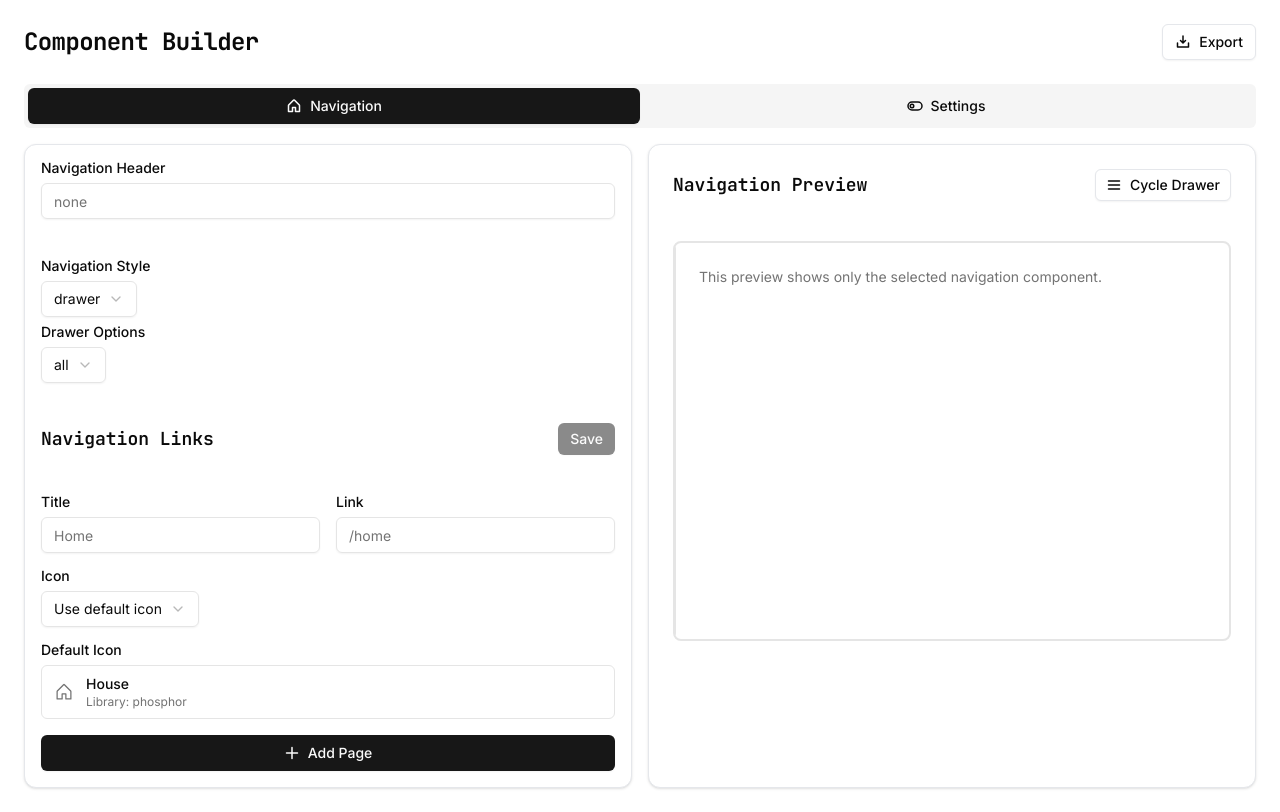
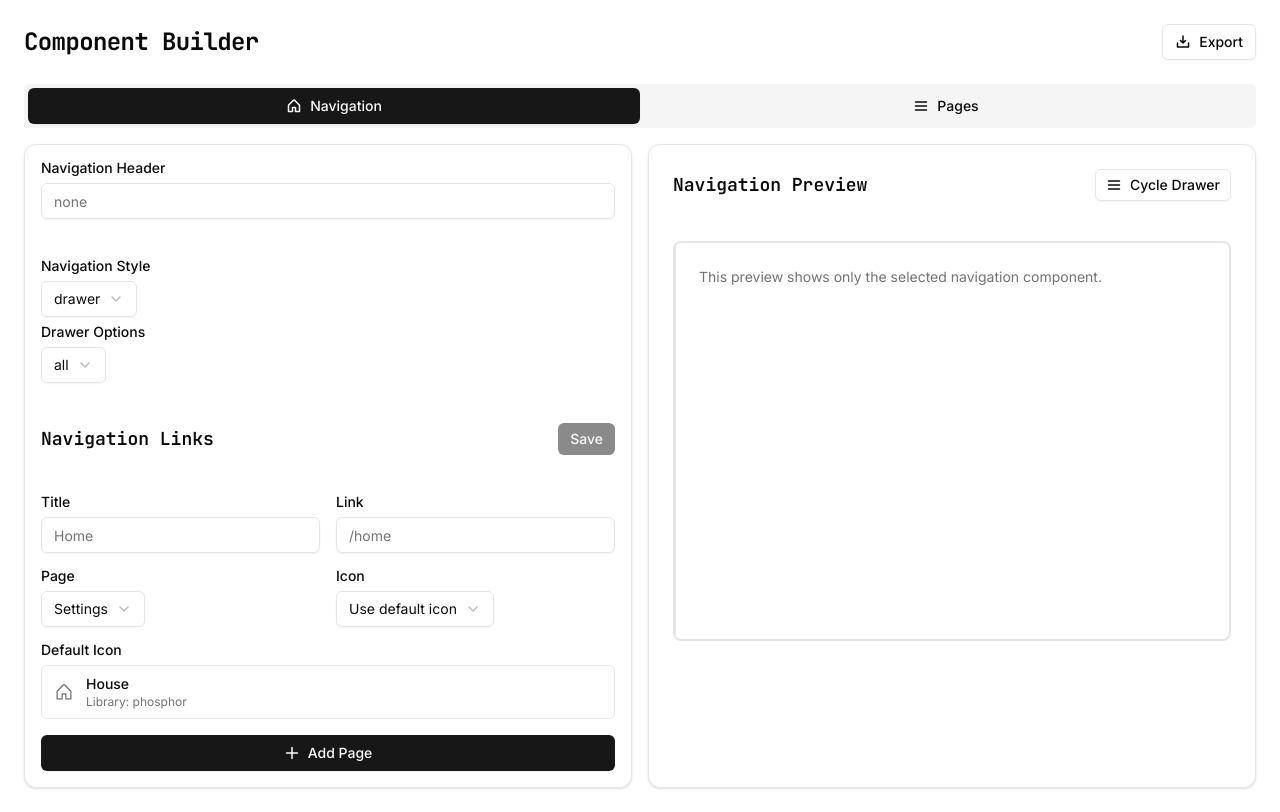
Before and after one commit to davidascholer/appgen-ui, a React (Vite) app: page / in a window 1280 px wide. Built offline with nearby package versions, Linux system fonts and the light colour scheme.

Commit message:
export update

```diff
--- a/src/App.tsx
+++ b/src/App.tsx
@@ -43,6 +43,7 @@ interface NavPage {
   id: string;
   title: string;
   link: string;
+  pageId: string;
   icon: {
     name: string;
     library: IconLibrary;
@@ -72,24 +73,44 @@ interface SelectSettingItem {
 
 type SettingsItem = ToggleSettingItem | InputSettingItem | SelectSettingItem;
 
+interface PresetSettingsPage {
+  id: string;
+  kind: "preset";
+  pageType: "settings";
+  title: string;
+  shown: boolean;
+  items: SettingsItem[];
+}
+
+interface CustomPage {
+  id: string;
+  kind: "custom";
+  pageType: "custom";
+  title: string;
+  shown: boolean;
+}
+
+interface PagesConfig {
+  preset: PresetSettingsPage;
+  custom: Record<string, never>;
+}
+
 interface AppConfig {
   id: string;
   components: {
-    navigationDrawer: {
+    navigation: {
       shown: boolean;
       navigationHeader: string;
       navigationStyle: NavigationStyle;
       pages: NavPage[];
     };
-    settings: {
-      shown: boolean;
-      items: SettingsItem[];
-    };
-  };
+  };
+  pages: PagesConfig;
 }
 
 type DrawerState = "closed" | "icons-only" | "open";
-type ActiveTab = "navigation" | "settings";
+type ActiveTab = "navigation" | "pages";
+type PagesTab = "preset" | "custom";
 type IconEntryMode = "default" | "manual";
 type IconLibrary = "phosphor" | "lucide" | "heroicons";
 type DrawerVariant = "short" | "long" | "all";
@@ -114,6 +135,15 @@ const DEFAULT_NAVIGATION_STYLE: NavigationStyle = {
   type: "drawer",
   variant: "all",
 };
+
+const createDefaultSettingsPage = (): PresetSettingsPage => ({
+  id: "settings",
+  kind: "preset",
+  pageType: "settings",
+  title: "Settings",
+  shown: true,
+  items: [],
+});
 
 const getPhosphorIconComponent = (iconName: string) => {
   const iconMap = {
@@ -197,16 +227,16 @@ const renderNavIcon = (
 const DEFAULT_CONFIG: AppConfig = {
   id: crypto.randomUUID(),
   components: {
-    navigationDrawer: {
+    navigation: {
       shown: true,
       navigationHeader: "",
       navigationStyle: DEFAULT_NAVIGATION_STYLE,
       pages: [],
     },
-    settings: {
-      shown: true,
-      items: [],
   },
+  pages: {
+    preset: createDefaultSettingsPage(),
+    custom: {},
   },
 };
 
@@ -215,7 +245,14 @@ const normalizeConfig = (input: unknown): AppConfig => {
 
   const maybeConfig = input as {
     id?: string;
+    pages?: unknown;
     components?: {
+      navigation?: {
+        navigationHeader?: unknown;
+        navigationStyle?: unknown;
+        pages?: unknown;
+        items?: unknown;
+      };
       navigationDrawer?: {
         navigationHeader?: unknown;
         navigationStyle?: unknown;
@@ -223,12 +260,16 @@ const normalizeConfig = (input: unknown): AppConfig => {
         items?: unknown;
       };
       settings?: {
+        shown?: unknown;
         items?: unknown;
       };
     };
   };
 
-  const navStyleRaw = maybeConfig.components?.navigationDrawer?.navigationStyle;
+  const navRoot =
+    maybeConfig.components?.navigation ?? maybeConfig.components?.navigationDrawer;
+
+  const navStyleRaw = navRoot?.navigationStyle;
   const normalizedNavStyle: NavigationStyle = (() => {
     if (!navStyleRaw || typeof navStyleRaw !== "object") {
       return DEFAULT_NAVIGATION_STYLE;
@@ -259,9 +300,7 @@ const normalizeConfig = (input: unknown): AppConfig => {
     };
   })();
 
-  const navPagesRaw =
-    maybeConfig.components?.navigationDrawer?.pages ??
-    maybeConfig.components?.navigationDrawer?.items;
+  const navPagesRaw = navRoot?.pages ?? navRoot?.items;
 
   const navPages: NavPage[] = Array.isArray(navPagesRaw)
     ? navPagesRaw.map((entry) => {
@@ -306,14 +345,18 @@ const normalizeConfig = (input: unknown): AppConfig => {
           id: page.id || crypto.randomUUID(),
           title: typeof page.title === "string" ? page.title : "Untitled",
           link: typeof page.link === "string" ? page.link : "#",
+          pageId:
+            typeof page.pageId === "string" && page.pageId.trim().length > 0
+              ? page.pageId
+              : "settings",
           icon: normalizedIcon,
         };
       })
     : [];
 
-  const settingsItemsRaw = maybeConfig.components?.settings?.items;
-  const settingsItems: SettingsItem[] = Array.isArray(settingsItemsRaw)
-    ? settingsItemsRaw.map((entry) => {
+  const parseSettingsItems = (value: unknown): SettingsItem[] =>
+    Array.isArray(value)
+      ? value.map((entry) => {
         const item = entry as Partial<SettingsItem> & {
           value?: unknown;
         };
@@ -351,24 +394,87 @@ const normalizeConfig = (input: unknown): AppConfig => {
       })
       : [];
 
+  const legacySettingsItems = parseSettingsItems(
+    maybeConfig.components?.settings?.items,
+  );
+
+  const parseSettingsPresetPage = (
+    value: unknown,
+  ): PresetSettingsPage | undefined => {
+    if (!value || typeof value !== "object") return undefined;
+
+    const page = value as {
+      id?: unknown;
+      kind?: unknown;
+      pageType?: unknown;
+      title?: unknown;
+      shown?: unknown;
+      items?: unknown;
+    };
+
+    const isSettingsPage =
+      page.pageType === "settings" ||
+      page.id === "settings" ||
+      page.kind === "preset";
+
+    if (!isSettingsPage) return undefined;
+
+    return {
+      id:
+        typeof page.id === "string" && page.id.trim().length > 0
+          ? page.id
+          : "settings",
+      kind: "preset",
+      pageType: "settings",
+      title:
+        typeof page.title === "string" && page.title.trim().length > 0
+          ? page.title
+          : "Settings",
+      shown: typeof page.shown === "boolean" ? page.shown : true,
+      items: parseSettingsItems(page.items),
+    };
+  };
+
+  const rawPages = maybeConfig.pages;
+  const objectPreset =
+    rawPages && typeof rawPages === "object" && !Array.isArray(rawPages)
+      ? parseSettingsPresetPage((rawPages as { preset?: unknown }).preset)
+      : undefined;
+
+  const arrayPreset = Array.isArray(rawPages)
+    ? rawPages
+        .map((entry) => parseSettingsPresetPage(entry))
+        .find((page): page is PresetSettingsPage => Boolean(page))
+    : undefined;
+
+  const fallbackSettingsPage: PresetSettingsPage = {
+    ...createDefaultSettingsPage(),
+    shown:
+      typeof maybeConfig.components?.settings?.shown === "boolean"
+        ? maybeConfig.components.settings.shown
+        : true,
+    items: legacySettingsItems,
+  };
+
+  const normalizedPages: PagesConfig = {
+    preset: objectPreset || arrayPreset || fallbackSettingsPage,
+    custom: {},
+  };
+
   return {
     id: maybeConfig.id || crypto.randomUUID(),
     components: {
-      navigationDrawer: {
+      navigation: {
         shown: true,
         navigationHeader:
-          typeof maybeConfig.components?.navigationDrawer?.navigationHeader ===
-          "string"
-            ? maybeConfig.components.navigationDrawer.navigationHeader
+          typeof navRoot?.navigationHeader === "string"
+            ? navRoot.navigationHeader
             : "",
         navigationStyle: normalizedNavStyle,
         pages: navPages,
       },
-      settings: {
-        shown: true,
-        items: settingsItems,
     },
-    },
+    pages: normalizedPages,
   };
 };
 
@@ -386,6 +492,7 @@ function App() {
   const [drawerState, setDrawerState] = useState<DrawerState>("closed");
   const [newLinkTitle, setNewLinkTitle] = useState("");
   const [newLinkUrl, setNewLinkUrl] = useState("");
+  const [newLinkPageId, setNewLinkPageId] = useState("settings");
   const [newLinkIconMode, setNewLinkIconMode] =
     useState<IconEntryMode>("default");
   const [newLinkIconLibrary, setNewLinkIconLibrary] =
@@ -398,6 +505,8 @@ function App() {
   const [exportDialogOpen, setExportDialogOpen] = useState(false);
   const [iconHelpDialogOpen, setIconHelpDialogOpen] = useState(false);
   const [activeTab, setActiveTab] = useState<ActiveTab>("navigation");
+  const [pagesTab, setPagesTab] = useState<PagesTab>("preset");
+  const [selectedPresetPageId, setSelectedPresetPageId] = useState("settings");
   const [previewToggleValues, setPreviewToggleValues] = useState<
     Record<string, boolean>
   >({});
@@ -405,13 +514,13 @@ function App() {
     Record<string, string>
   >({});
   const [navDraftPages, setNavDraftPages] = useState<NavPage[]>(
-    () => config.components.navigationDrawer.pages,
+    () => config.components.navigation.pages,
   );
   const [navDraftHeader, setNavDraftHeader] = useState<string>(
-    () => config.components.navigationDrawer.navigationHeader,
+    () => config.components.navigation.navigationHeader,
   );
   const [navDraftStyle, setNavDraftStyle] = useState<NavigationStyle>(
-    () => config.components.navigationDrawer.navigationStyle,
+    () => config.components.navigation.navigationStyle,
   );
 
   useEffect(() => {
@@ -419,21 +528,96 @@ function App() {
   }, [config]);
 
   useEffect(() => {
-    setNavDraftPages(config.components.navigationDrawer.pages);
-  }, [config.components.navigationDrawer.pages]);
+    setNavDraftPages(config.components.navigation.pages);
+  }, [config.components.navigation.pages]);
 
   useEffect(() => {
-    setNavDraftHeader(config.components.navigationDrawer.navigationHeader);
-  }, [config.components.navigationDrawer.navigationHeader]);
+    setNavDraftHeader(config.components.navigation.navigationHeader);
+  }, [config.components.navigation.navigationHeader]);
 
   useEffect(() => {
-    setNavDraftStyle(config.components.navigationDrawer.navigationStyle);
-  }, [config.components.navigationDrawer.navigationStyle]);
+    setNavDraftStyle(config.components.navigation.navigationStyle);
+  }, [config.components.navigation.navigationStyle]);
 
   const safeConfig = config || DEFAULT_CONFIG;
+  const normalizedPages =
+    safeConfig.pages &&
+    typeof safeConfig.pages === "object" &&
+    !Array.isArray(safeConfig.pages) &&
+    "preset" in safeConfig.pages
+      ? (safeConfig.pages as PagesConfig)
+      : {
+          preset: createDefaultSettingsPage(),
+          custom: {},
+        };
+  const settingsPage = normalizedPages.preset;
+  const presetPages = [normalizedPages.preset];
+  const customPages = normalizedPages.custom;
+  const pageTitleOptions = [
+    {
+      id: settingsPage.id,
+      title: settingsPage.title,
+      kind: "preset",
+    },
+    ...Object.entries(customPages).map(([id, value]) => ({
+      id,
+      title:
+        value && typeof value === "object" && "title" in value
+          ? String((value as { title?: unknown }).title || id)
+          : id,
+      kind: "custom",
+    })),
+  ];
+
+  useEffect(() => {
+    if (pageTitleOptions.length === 0) {
+      setNewLinkPageId("settings");
+      return;
+    }
+
+    const hasSelected = pageTitleOptions.some(
+      (option) => option.id === newLinkPageId,
+    );
+
+    if (!hasSelected) {
+      setNewLinkPageId(pageTitleOptions[0].id);
+    }
+  }, [newLinkPageId, pageTitleOptions]);
+
+  const updateSettingsItems = (
+    transform: (items: SettingsItem[]) => SettingsItem[],
+  ) => {
+    setConfig((current) => {
+      const base = current || DEFAULT_CONFIG;
+      const pages =
+        base.pages &&
+        typeof base.pages === "object" &&
+        !Array.isArray(base.pages) &&
+        "preset" in base.pages
+          ? (base.pages as PagesConfig)
+          : {
+              preset: createDefaultSettingsPage(),
+              custom: {},
+            };
+
+      const nextPreset = {
+        ...pages.preset,
+        items: transform(pages.preset.items),
+      };
+
+      return {
+        ...base,
+        pages: {
+          preset: nextPreset,
+          custom: {},
+        },
+      };
+    });
+  };
+
   const navigationIsDirty =
     JSON.stringify(navDraftPages) !==
-    JSON.stringify(safeConfig.components.navigationDrawer.pages);
+    JSON.stringify(safeConfig.components.navigation.pages);
   const navigationFormDirty =
     newLinkTitle.trim().length > 0 ||
     newLinkUrl.trim().length > 0 ||
@@ -454,8 +638,8 @@ function App() {
         ...base,
         components: {
           ...base.components,
-          navigationDrawer: {
-            ...base.components.navigationDrawer,
+          navigation: {
+            ...base.components.navigation,
             navigationHeader: value,
           },
         },
@@ -471,8 +655,8 @@ function App() {
         ...base,
         components: {
           ...base.components,
-          navigationDrawer: {
-            ...base.components.navigationDrawer,
+          navigation: {
+            ...base.components.navigation,
             navigationStyle: style,
           },
         },
@@ -505,6 +689,7 @@ function App() {
     id: crypto.randomUUID(),
     title: newLinkTitle.trim(),
     link: newLinkUrl.trim() || "#",
+    pageId: newLinkPageId,
     icon: buildNavigationIconFromForm(),
   });
 
@@ -559,8 +744,8 @@ function App() {
         ...base,
         components: {
           ...base.components,
-          navigationDrawer: {
-            ...base.components.navigationDrawer,
+          navigation: {
+            ...base.components.navigation,
             pages: nextPages,
           },
         },
@@ -598,19 +783,7 @@ function App() {
               value: [""],
             };
 
-    setConfig((current) => {
-      const base = current || DEFAULT_CONFIG;
-      return {
-        ...base,
-        components: {
-          ...base.components,
-          settings: {
-            ...base.components.settings,
-            items: [...base.components.settings.items, newSetting],
-          },
-        },
-      };
-    });
+    updateSettingsItems((items) => [...items, newSetting]);
 
     setNewSettingLabel("");
     setNewSettingType("toggle");
@@ -618,26 +791,15 @@ function App() {
   };
 
   const addSelectSettingOption = (id: string) => {
-    setConfig((current) => {
-      const base = current || DEFAULT_CONFIG;
-
-      return {
-        ...base,
-        components: {
-          ...base.components,
-          settings: {
-            ...base.components.settings,
-            items: base.components.settings.items.map((item) => {
+    updateSettingsItems((items) =>
+      items.map((item) => {
         if (item.id !== id || item.type !== "select") return item;
         return {
           ...item,
           value: [...item.value, ""],
         };
       }),
-          },
-        },
-      };
-    });
+    );
   };
 
   const updateSelectSettingOption = (
@@ -645,16 +807,8 @@ function App() {
     optionIndex: number,
     nextValue: string,
   ) => {
-    setConfig((current) => {
-      const base = current || DEFAULT_CONFIG;
-
-      return {
-        ...base,
-        components: {
-          ...base.components,
-          settings: {
-            ...base.components.settings,
-            items: base.components.settings.items.map((item) => {
+    updateSettingsItems((items) =>
+      items.map((item) => {
         if (item.id !== id || item.type !== "select") return item;
         return {
           ...item,
@@ -663,23 +817,12 @@ function App() {
           ),
         };
       }),
-          },
-        },
-      };
-    });
+    );
   };
 
   const removeSelectSettingOption = (id: string, optionIndex: number) => {
-    setConfig((current) => {
-      const base = current || DEFAULT_CONFIG;
-
-      return {
-        ...base,
-        components: {
-          ...base.components,
-          settings: {
-            ...base.components.settings,
-            items: base.components.settings.items.map((item) => {
+    updateSettingsItems((items) =>
+      items.map((item) => {
         if (item.id !== id || item.type !== "select") return item;
 
         if (item.value.length <= 1) {
@@ -694,28 +837,11 @@ function App() {
           value: item.value.filter((_, index) => index !== optionIndex),
         };
       }),
-          },
-        },
-      };
-    });
+    );
   };
 
   const removeSettingItem = (id: string) => {
-    setConfig((current) => {
-      const base = current || DEFAULT_CONFIG;
-      return {
-        ...base,
-        components: {
-          ...base.components,
-          settings: {
-            ...base.components.settings,
-            items: base.components.settings.items.filter(
-              (item) => item.id !== id,
-            ),
-          },
-        },
-      };
-    });
+    updateSettingsItems((items) => items.filter((item) => item.id !== id));
     toast.success("Setting removed");
   };
 
@@ -807,14 +933,86 @@ function App() {
             </Button>
             <Button
               type="button"
-              variant={activeTab === "settings" ? "default" : "ghost"}
-              onClick={() => setActiveTab("settings")}
+              variant={activeTab === "pages" ? "default" : "ghost"}
+              onClick={() => setActiveTab("pages")}
               className="gap-2"
             >
-              <ToggleLeft size={16} weight="bold" />
-              Settings
+              <List size={16} weight="bold" />
+              Pages
             </Button>
           </div>
+
+          {activeTab === "pages" && (
+            <div className="space-y-4">
+              <div className="grid w-full grid-cols-2 rounded-md bg-muted p-1">
+                <Button
+                  type="button"
+                  variant={pagesTab === "preset" ? "default" : "ghost"}
+                  onClick={() => setPagesTab("preset")}
+                >
+                  Preset
+                </Button>
+                <Button
+                  type="button"
+                  variant={pagesTab === "custom" ? "default" : "ghost"}
+                  onClick={() => setPagesTab("custom")}
+                >
+                  Custom
+                </Button>
+              </div>
+
+              {pagesTab === "preset" && (
+                <Card className="p-4">
+                  <h2 className="text-lg font-semibold mb-4 font-mono">
+                    Preset Pages
+                  </h2>
+
+                  {presetPages.length === 0 ? (
+                    <p className="text-sm text-muted-foreground">
+                      No preset pages found.
+                    </p>
+                  ) : (
+                    <div className="space-y-2">
+                      {presetPages.map((page) => (
+                        <button
+                          key={page.id}
+                          type="button"
+                          className={`w-full rounded-lg p-3 text-left transition-colors ${
+                            selectedPresetPageId === page.id
+                              ? "bg-muted"
+                              : "bg-secondary hover:bg-secondary/70"
+                          }`}
+                          onClick={() => setSelectedPresetPageId(page.id)}
+                        >
+                          <p className="font-medium">{page.title}</p>
+                          <p className="text-sm text-muted-foreground">
+                            {page.pageType}
+                          </p>
+                        </button>
+                      ))}
+                    </div>
+                  )}
+                </Card>
+              )}
+
+              {pagesTab === "custom" && (
+                <Card className="p-4">
+                  <h2 className="text-lg font-semibold mb-4 font-mono">
+                    Custom Pages
+                  </h2>
+
+                  <div className="rounded-lg bg-secondary p-3">
+                    <p className="text-sm text-muted-foreground">
+                      Custom object is currently blank.
+                    </p>
+                    <pre className="mt-2 text-xs font-mono text-muted-foreground">
+                      {JSON.stringify(customPages, null, 2)}
+                    </pre>
+                  </div>
+                </Card>
+              )}
+            </div>
+          )}
 
           {activeTab === "navigation" && (
             <div className="grid gap-4 lg:grid-cols-2">
@@ -954,6 +1152,25 @@ function App() {
                           e.key === "Enter" && addNavigationPage()
                         }
                       />
+                    </div>
+
+                    <div className="space-y-2">
+                      <Label htmlFor="link-page-id">Page</Label>
+                      <Select
+                        value={newLinkPageId}
+                        onValueChange={setNewLinkPageId}
+                      >
+                        <SelectTrigger id="link-page-id">
+                          <SelectValue />
+                        </SelectTrigger>
+                        <SelectContent>
+                          {pageTitleOptions.map((option) => (
+                            <SelectItem key={option.id} value={option.id}>
+                              {option.title}
+                            </SelectItem>
+                          ))}
+                        </SelectContent>
+                      </Select>
                     </div>
 
                     <div className="space-y-2">
@@ -1112,7 +1329,7 @@ function App() {
                                     </p>
                                     <p className="text-sm text-muted-foreground truncate">
                                       {page.link} • {page.icon.name} (
-                                      {page.icon.library})
+                                      {page.icon.library}) • pageId: {page.pageId}
                                     </p>
                                   </div>
                                 </div>
@@ -1253,7 +1470,9 @@ function App() {
             </div>
           )}
 
-          {activeTab === "settings" && (
+          {activeTab === "pages" &&
+            pagesTab === "preset" &&
+            selectedPresetPageId === "settings" && (
             <div className="grid gap-4 lg:grid-cols-2">
               <Card className="p-4">
                 <h2 className="text-lg font-semibold mb-4 font-mono">
@@ -1297,11 +1516,11 @@ function App() {
                     Add Setting
                   </Button>
 
-                  {safeConfig.components.settings.items.length > 0 && (
+                  {settingsPage.items.length > 0 && (
                     <>
                       <Separator />
                       <div className="space-y-2">
-                        {safeConfig.components.settings.items.map((item) => (
+                        {settingsPage.items.map((item) => (
                           <div
                             key={item.id}
                             className="p-3 bg-secondary rounded-lg space-y-3"
@@ -1403,12 +1622,12 @@ function App() {
 
                   <ScrollArea className="h-[340px]">
                     <div className="p-6 space-y-4">
-                      {safeConfig.components.settings.items.length === 0 ? (
+                      {settingsPage.items.length === 0 ? (
                         <div className="text-center py-12 text-muted-foreground">
                           <p>No settings added yet</p>
                         </div>
                       ) : (
-                        safeConfig.components.settings.items.map((item) => (
+                        settingsPage.items.map((item) => (
                           <div
                             key={item.id}
                             className="flex items-center justify-between p-4 bg-secondary rounded-lg"
```
Lines whose indentation alone changed are shown as unchanged.
